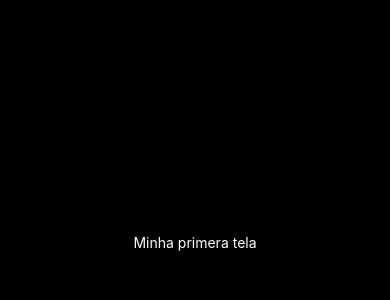
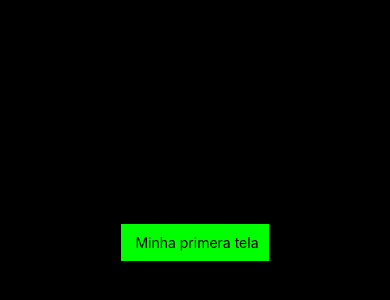
Before and after one commit to lauraaguiiar/aula_expo_0, a React Native app: screen / in a window 390 px wide. Shown: the part 180-480 px from the top of the page. Built offline with nearby package versions, Linux system fonts and the light colour scheme.

Commit message:
aula 05-03

```diff
--- a/components/exemplo_0/index.js
+++ b/components/exemplo_0/index.js
@@ -1,9 +1,11 @@
 import { View, Text } from 'react-native';
+
+import styles from './styles';
 
 function Exemplo_0 () {
     return (
-        <View>
-             <Text style={{color:'#fff'}}>Minha primera tela</Text>
+        <View style={styles.container}>
+             <Text> Minha primera tela</Text>
 
         </View>
 
--- a/components/exemplo_0/styles.js
+++ b/components/exemplo_0/styles.js
@@ -0,0 +1,15 @@
+import { StyleSheet } from 'react-native';
+
+const styles = StyleSheet.create({
+
+      container:{
+        backgroundColor: '#0f0',
+        padding: 10,
+      },
+      texto: {
+        color:'#fff',
+        fontSize: 20,
+      },
+});
+
+export default styles;
```
